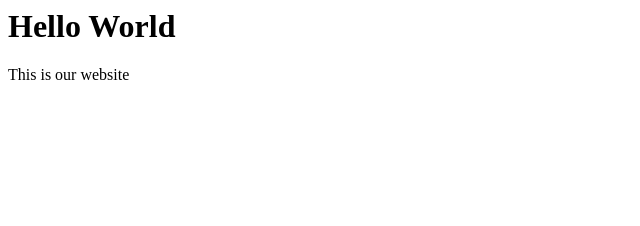
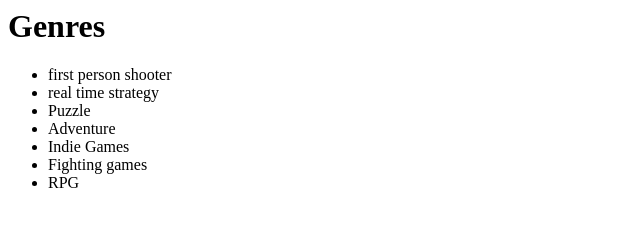
Before and after one commit to NoahKabel/NJWebsite, a plain HTML site: page index.html in a window 1280 px wide. Shown: the whole page, without its empty margins (0-640 px from the left). Drawn offline with Linux system fonts and the light colour scheme.

Commit message:
Add files via upload

```diff
--- a/index.html
+++ b/index.html
@@ -1,7 +1,16 @@
 <doctypeHTML!>
 <html>
-
-<h1> Hello World </h1>
-<p> This is our website</p>
+<title>Video Games</title>
+<link rel="stylesheet" type="text/css" href="style.css">
+<h1> Genres </h1>
+<ul>
+  <li>first person shooter</li>
+  <li>real time strategy</li>
+  <li>Puzzle</li>
+  <li>Adventure</li>
+  <li>Indie Games</li>
+  <li>Fighting games</li>
+  <li>RPG</li>
+</ul>
 
 </html>
```
